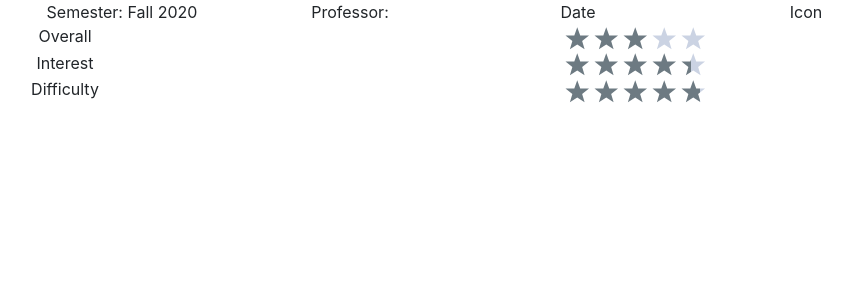
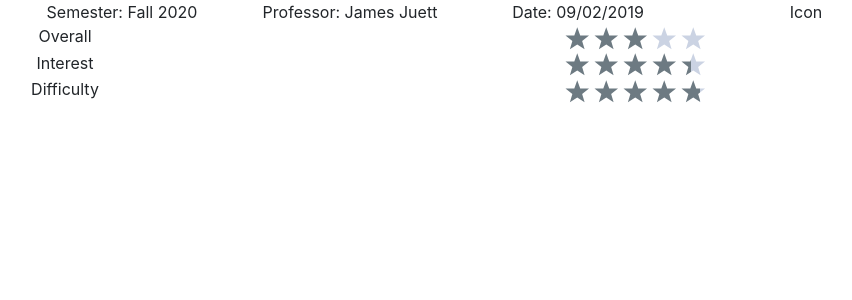
Before and after one commit to michiganhackers/class-review-frontend, a React (Create React App) app: page /yote in a window 1280 px wide. Shown: the top 300 px of the page, without its empty margins (290-1142 px from the left). Built offline with nearby package versions, Linux system fonts and the light colour scheme.

Commit message:
Added to review_form.jsx

```diff
--- a/src/containers/pages/review_form.jsx
+++ b/src/containers/pages/review_form.jsx
@@ -10,7 +10,7 @@ const Semester = props => { return (<div>Semester: {props}</div>) }
 const Professor = props => { return (<div>Professor: {props}</div>)}
 const Date = props => { return (<div>Date: {props}</div>)}
 const Text = props => { return (<div>{props}</div>)}
-const renderAnonymous = props => { var name = "anonymous"; return {props}? name : "DabYEEET" }
+const renderAnonymous = props => { var name = "anonymous"; return {props} ? name : "DabYEEET" }
 
 export default class ReviewForm extends React.Component {
     render(){
@@ -19,8 +19,8 @@ export default class ReviewForm extends React.Component {
 				<Row>
                     <Col></Col>
 					<Col>{Semester("Fall 2020")}</Col>
-					<Col>{Professor("")}</Col>
-					<Col>Date</Col>
+					<Col>{Professor("James Juett")}</Col>
+					<Col>{Date("09/02/2019")}</Col>
 					<Col>Icon</Col>
 				</Row>
 
```
